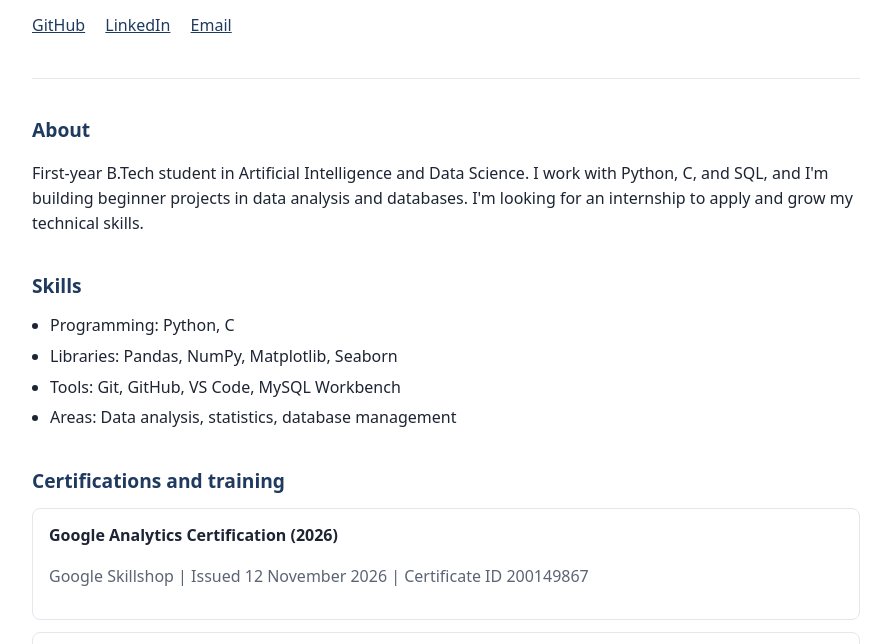
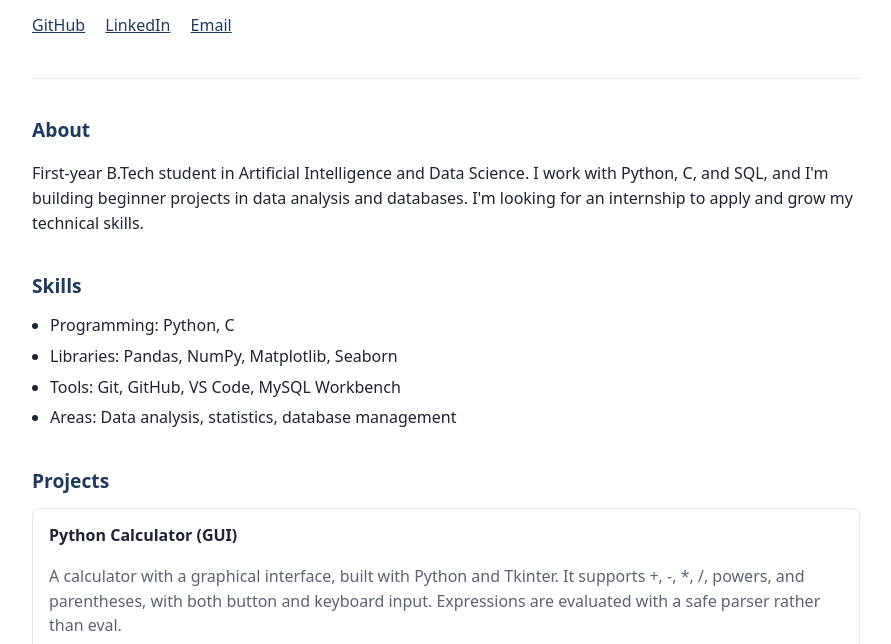
Before and after one commit to ashwinpm24109-art/ashwinpm24109-art.github.io, a plain HTML site: page index.html in a window 1280 px wide. Shown: the part 141-785 px from the top of the page, without its empty margins (194-1085 px from the left). Drawn offline with Linux system fonts and the light colour scheme.

Commit message:
Add calculator project to portfolio

```diff
--- a/index.html
+++ b/index.html
@@ -47,6 +47,12 @@
     <li>Areas: Data analysis, statistics, database management</li>
   </ul>
 
+  <h2>Projects</h2>
+  <div class="card">
+    <h3>Python Calculator (GUI)</h3>
+    <p class="muted">A calculator with a graphical interface, built with Python and Tkinter. It supports +, -, *, /, powers, and parentheses, with both button and keyboard input. Expressions are evaluated with a safe parser rather than eval.</p>
+  </div>
+
   <h2>Certifications and training</h2>
   <div class="card">
     <h3>Google Analytics Certification (2026)</h3>
```
